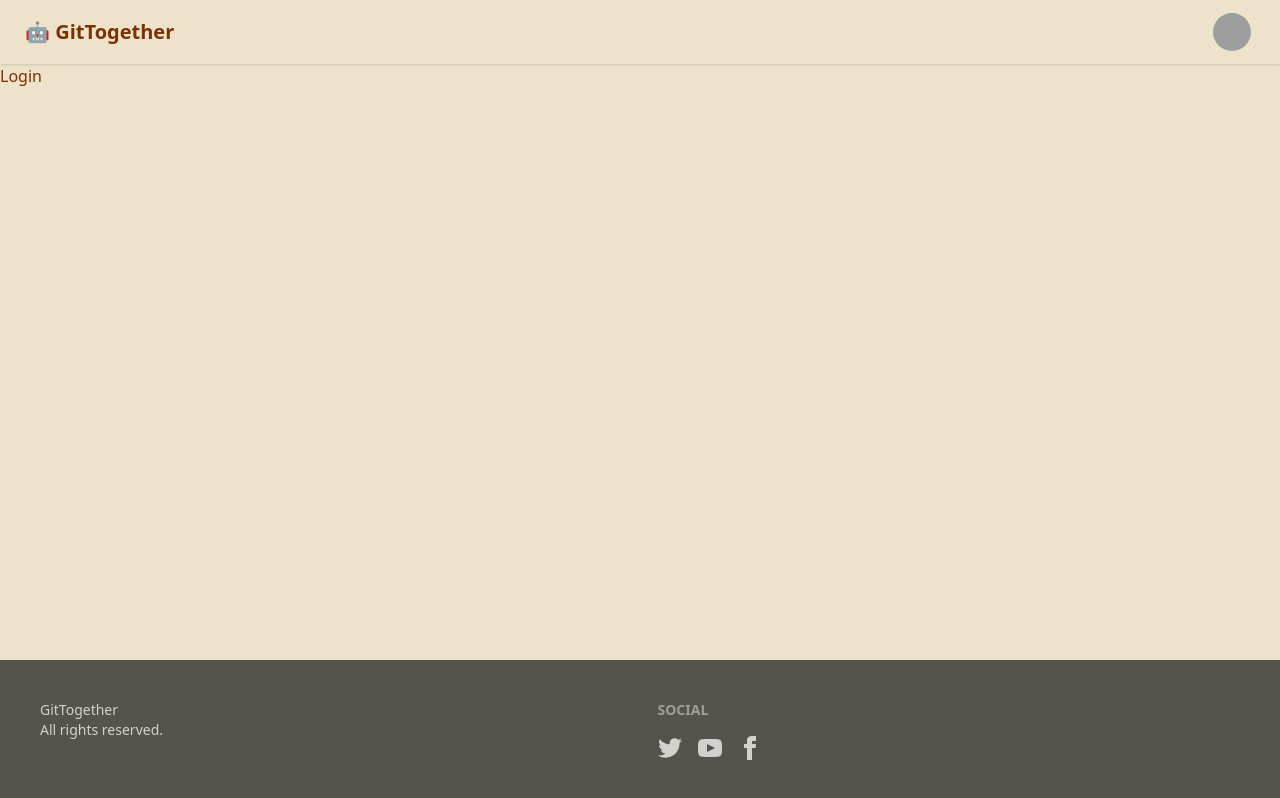
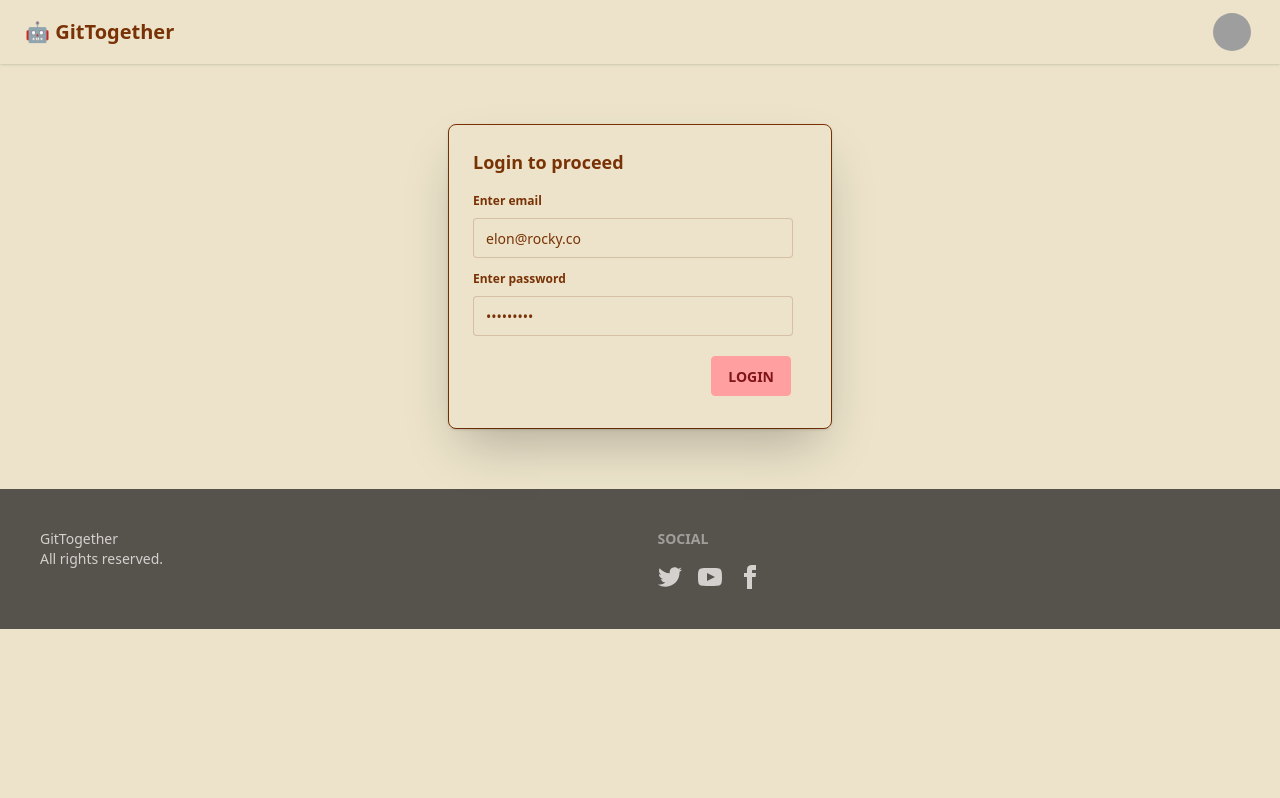
Before and after one commit to tahfizmir/GitTogetherUI, a React (Vite) app: page /login in a window 1280 px wide. Built offline with nearby package versions, Linux system fonts and the light colour scheme; grey boxes are pictures that could not be loaded.

Commit message:
calling the login api, some ui fixes.

```diff
--- a/package.json
+++ b/package.json
@@ -10,7 +10,9 @@
     "preview": "vite preview"
   },
   "dependencies": {
+    "@reduxjs/toolkit": "^2.9.0",
     "@tailwindcss/vite": "^4.1.13",
+    "axios": "^1.12.2",
     "react": "^19.1.1",
     "react-dom": "^19.1.1",
     "react-router-dom": "^7.9.3",
--- a/src/components/Footer.jsx
+++ b/src/components/Footer.jsx
@@ -1,6 +1,6 @@
 const Footer = () => {
   return (
-    <footer className="footer sm:footer-horizontal bg-neutral text-neutral-content p-10 fixed bottom-0">
+    <footer className="footer sm:footer-horizontal bg-neutral text-neutral-content p-10 bottom-0">
       <aside>
         <p>
           GitTogether
--- a/src/components/Login.jsx
+++ b/src/components/Login.jsx
@@ -1,9 +1,56 @@
-import React from 'react'
+import React, { useState } from "react";
+import axios from "axios";
 
 const Login = () => {
+  const [emailId, setEmailId] = useState("elon@rocky.co"); // initially put for testing
+  const [password, setPassword] = useState("Elon@1234");
+
+  const handleLogin=async()=>{
+    try{
+      const res=await axios.post("http://localhost:3000/login",{
+        emailId,password
+      },{withCredentials:true});   // to set cookies etc
+      console.log(res);
+    }catch(err){
+      console.log(err.message);
+    }
+  }
   return (
-    <div>Login</div>
-  )
-}
+    <div className="flex justify-center justify-evenly">
+      <div className="card w-96 bg-base-100 card-l shadow-sm my-15 border-1 shadow-2xl ">
+        <div className="card-body shadow-2xl">
+          <h2 className="card-title">Login to proceed</h2>
+          <div>
+            <fieldset className="fieldset">
+              <legend className="fieldset-legend">Enter email</legend>
+              <input
+                type="text"
+                value={emailId}
+                className="input"
+                placeholder="Type your email here."
+                onChange={(e) => setEmailId(e.target.value)}
+              />
+            </fieldset>
+            <fieldset className="fieldset">
+              <legend className="fieldset-legend">Enter password</legend>
+              <input
+                type="password"
+                className="input"
+                placeholder="Type your password here."
+                value={password}
+                onChange={(e) => {
+                  setPassword(e.target.value);
+                }}
+              />
+            </fieldset>
+          </div>
+          <div className="justify-end card-actions">
+            <button className="btn btn-primary mx-4 my-2" onClick={handleLogin}>LOGIN</button>
+          </div>
+        </div>
+      </div>
+    </div>
+  );
+};
 
-export default Login
+export default Login;
```
Also changed, not shown: 1 other file (tests, documents, lock files or other folders).
